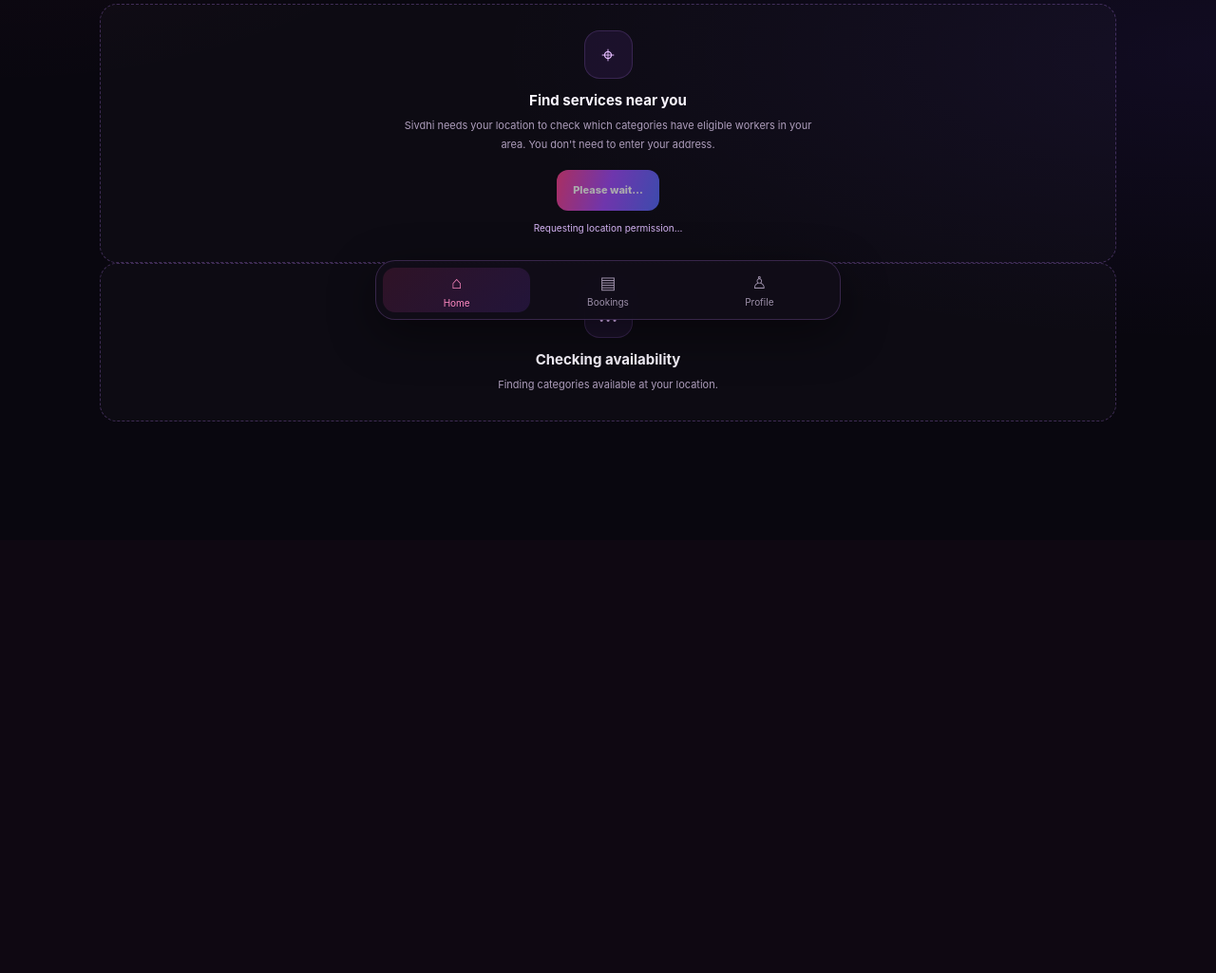
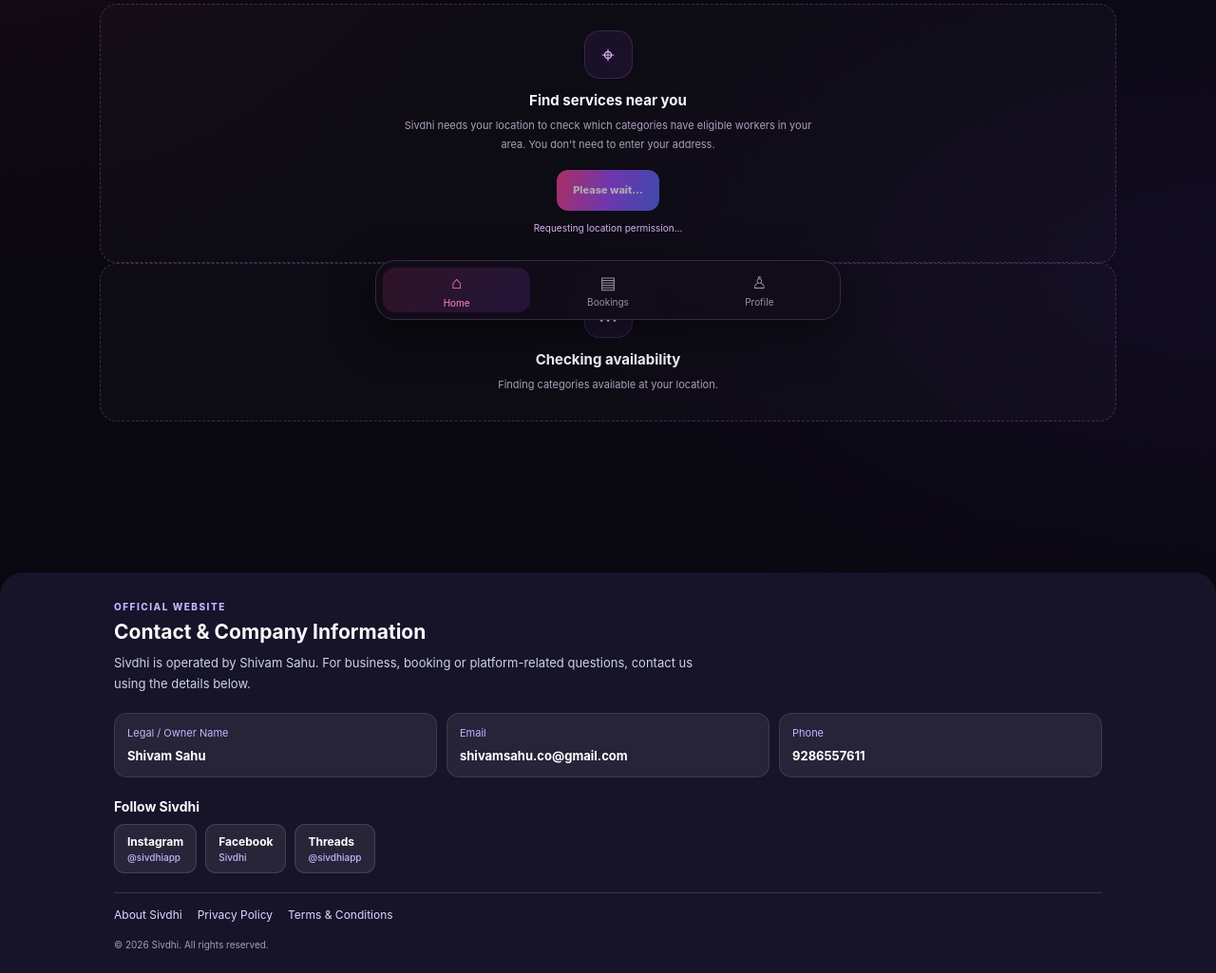
Before and after one commit to shivamsahu6/Sivdhi, a Flask app: page /customer/ in a window 1280 px wide. Shown: the part 454-1479 px from the top of the page at 95% size. Before the commit the page ends 898 px from the top, so only its background shows below. Run offline with Flask 3, Linux system fonts and the light colour scheme; data comes from the database, SQL or seed files in the repository; data that the repository does not hold is empty; parts of the project's set-up code (start-up, migrations or seed data) failed here and were passed over; some libraries are stand-ins or nearby versions.

Commit message:
Add public Sivdhi contact and social details

```diff
--- a/templates/customer/home.html
+++ b/templates/customer/home.html
@@ -636,6 +636,31 @@
         @media (prefers-reduced-motion: reduce) {
             *, *::before, *::after { transition: none !important; }
         }
+
+        .public-contact {
+            margin: 34px 0 0;
+            padding: 30px 18px 24px;
+            color: #f8fafc;
+            background: #171329;
+            border-radius: 24px 24px 0 0;
+        }
+        .public-contact-inner { width: 100%; max-width: 1040px; margin: 0 auto; }
+        .public-contact-kicker { margin: 0 0 8px; color: #c4b5fd; font-size: 10px; font-weight: 800; letter-spacing: 1.5px; }
+        .public-contact h2 { margin: 0 0 9px; font-size: 21px; }
+        .public-contact-description { max-width: 620px; margin: 0 0 20px; color: #cbd5e1; font-size: 13px; line-height: 1.7; }
+        .public-contact-details { display: grid; grid-template-columns: repeat(3, minmax(0, 1fr)); gap: 10px; margin-bottom: 22px; }
+        .public-contact-details div { min-width: 0; padding: 13px; background: rgba(255,255,255,.07); border: 1px solid rgba(255,255,255,.1); border-radius: 13px; }
+        .public-contact-details span { display: block; margin-bottom: 6px; color: #c4b5fd; font-size: 11px; }
+        .public-contact-details strong, .public-contact-details a { overflow-wrap: anywhere; color: #fff; font-size: 13px; font-weight: 700; text-decoration: none; }
+        .public-contact h3 { margin: 0 0 10px; font-size: 14px; }
+        .public-social-links { display: flex; flex-wrap: wrap; gap: 9px; margin-bottom: 20px; }
+        .public-social-links a { display: inline-flex; flex-direction: column; gap: 3px; padding: 10px 13px; color: #fff; background: rgba(255,255,255,.08); border: 1px solid rgba(255,255,255,.12); border-radius: 11px; text-decoration: none; font-size: 12px; font-weight: 700; }
+        .public-social-links span { color: #c4b5fd; font-size: 10px; font-weight: 500; }
+        .public-policy-links { display: flex; flex-wrap: wrap; gap: 16px; padding-top: 15px; border-top: 1px solid rgba(255,255,255,.14); }
+        .public-policy-links a { color: #ddd6fe; font-size: 12px; text-decoration: none; }
+        .public-contact-note { margin: 18px 0 0; color: #a1a1aa; font-size: 10px; }
+        @media (max-width: 600px) { .public-contact-details { grid-template-columns: 1fr; } .public-contact { padding: 25px 15px 22px; } }
+
     </style>
 </head>
 
@@ -834,6 +859,34 @@
             </section>
         </main>
     </div>
+
+
+        <section class="public-contact" aria-labelledby="publicContactHeading">
+            <div class="public-contact-inner">
+                <p class="public-contact-kicker">OFFICIAL WEBSITE</p>
+                <h2 id="publicContactHeading">Contact &amp; Company Information</h2>
+                <p class="public-contact-description">
+                    Sivdhi is operated by Shivam Sahu. For business, booking or platform-related questions, contact us using the details below.
+                </p>
+                <div class="public-contact-details">
+                    <div><span>Legal / Owner Name</span><strong>Shivam Sahu</strong></div>
+                    <div><span>Email</span><a href="mailto:shivamsahu.co@gmail.com">shivamsahu.co@gmail.com</a></div>
+                    <div><span>Phone</span><a href="tel:9286557611">9286557611</a></div>
+                </div>
+                <h3>Follow Sivdhi</h3>
+                <div class="public-social-links">
+                    <a href="https://www.instagram.com/sivdhiapp?dlrf=MWo4OWw0dmdwZG50eA==" target="_blank" rel="noopener noreferrer">Instagram <span>@sivdhiapp</span></a>
+                    <a href="https://www.facebook.com/share/1ALe4RqBKM/" target="_blank" rel="noopener noreferrer">Facebook <span>Sivdhi</span></a>
+                    <a href="https://www.threads.com/@sivdhiapp" target="_blank" rel="noopener noreferrer">Threads <span>@sivdhiapp</span></a>
+                </div>
+                <nav class="public-policy-links" aria-label="Legal information">
+                    <a href="/customer/about">About Sivdhi</a>
+                    <a href="/customer/privacy">Privacy Policy</a>
+                    <a href="/customer/terms">Terms &amp; Conditions</a>
+                </nav>
+                <p class="public-contact-note">© {{ now_year if now_year is defined else '2026' }} Sivdhi. All rights reserved.</p>
+            </div>
+        </section>
 
     <nav class="bottom-nav" aria-label="Customer navigation">
         <a class="nav-item active" href="{{ url_for('customer.home') }}" aria-current="page">
```
